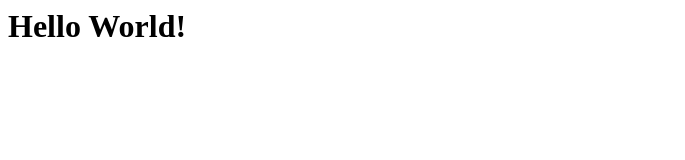
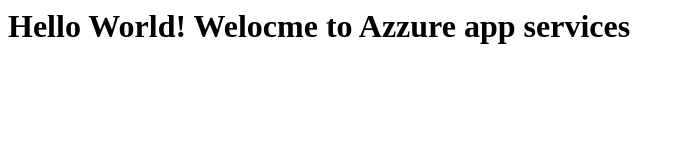
Before and after one commit to imjvignesh/VJWebapps, a plain HTML site: page Index.html in a window 1280 px wide. Shown: the whole page, without its empty margins (0-685 px from the left). Drawn offline with Linux system fonts and the light colour scheme.

Commit message:
Update changes
Test

```diff
--- a/Index.html
+++ b/Index.html
@@ -1 +1 @@
-<h1>Hello World!</h1>
+<h1>Hello World! Welocme to Azzure app services</h1>
```
